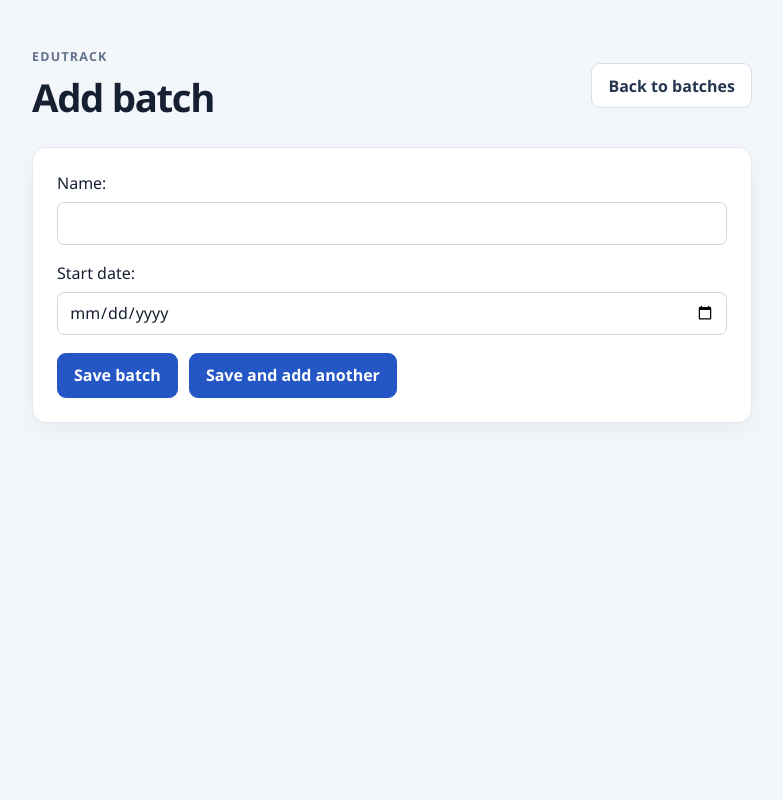
After one commit to vijisujisri2909-afk/Edu-sms-tracker, a Django app: page /batches/add/ in a window 1280 px wide. The commit adds this page. Shown: the whole page, without its empty margins (248-1031 px from the left). Run offline with Django 5.2, Linux system fonts and the light colour scheme.

Commit message:
Add batch creation page

```diff
--- a/sms/forms.py
+++ b/sms/forms.py
@@ -1,5 +1,14 @@
 from django import forms
-from .models import Attendance, Student
+from .models import Attendance, Batch, Student
+
+
+class BatchForm(forms.ModelForm):
+    class Meta:
+        model = Batch
+        fields = ['name', 'start_date']
+        widgets = {
+            'start_date': forms.DateInput(attrs={'type': 'date'}),
+        }
 
 
 class StudentForm(forms.ModelForm):
--- /dev/null
+++ b/sms/templates/sms/add_batch.html
@@ -0,0 +1,34 @@
+{% load static %}
+<!doctype html>
+<html lang="en">
+<head>
+    <meta charset="utf-8">
+    <meta name="viewport" content="width=device-width, initial-scale=1">
+    <title>Add batch</title>
+    <link rel="stylesheet" href="{% static 'sms/style.css' %}">
+</head>
+<body>
+    <main class="page page-narrow">
+        <header class="page-header">
+            <div>
+                <p class="eyebrow">EduTrack</p>
+                <h1>Add batch</h1>
+            </div>
+            <a class="button button-secondary" href="{% url 'batch_list' %}">Back to batches</a>
+        </header>
+        {% for message in messages %}
+            <p class="message">{{ message }}</p>
+        {% endfor %}
+        <section class="panel">
+            <form class="student-form" method="post">
+                {% csrf_token %}
+                {{ form.as_p }}
+                <div class="actions">
+                    <button type="submit">Save batch</button>
+                    <button type="submit" name="add_another" value="1">Save and add another</button>
+                </div>
+            </form>
+        </section>
+    </main>
+</body>
+</html>
--- a/sms/templates/sms/batch_list.html
+++ b/sms/templates/sms/batch_list.html
@@ -14,7 +14,10 @@
                 <p class="eyebrow">EduTrack</p>
                 <h1>Batches</h1>
             </div>
-            <a class="button button-secondary" href="{% url 'student_list' %}">View students</a>
+            <nav class="actions">
+                <a class="button" href="{% url 'add_batch' %}">Add batch</a>
+                <a class="button button-secondary" href="{% url 'student_list' %}">View students</a>
+            </nav>
         </header>
         {% for message in messages %}
             <p class="message">{{ message }}</p>
--- a/sms/urls.py
+++ b/sms/urls.py
@@ -6,6 +6,7 @@ urlpatterns = [
     path('', views.student_list, name='student_list'),
     path('register/', views.register_student, name='register_student'),
     path('batches/', views.batch_list, name='batch_list'),
+    path('batches/add/', views.add_batch, name='add_batch'),
     path(
         'batches/<int:batch_id>/attendance/',
         views.take_attendance,
--- a/sms/views.py
+++ b/sms/views.py
@@ -2,7 +2,7 @@ from django.contrib import messages
 from django.db import IntegrityError, transaction
 from django.shortcuts import get_object_or_404, redirect, render
 from django.utils import timezone
-from .forms import AttendanceForm, StudentForm
+from .forms import AttendanceForm, BatchForm, StudentForm
 from .models import Attendance, Batch, Student
 
 
@@ -29,6 +29,21 @@ def student_list(request):
 def batch_list(request):
     batches = Batch.objects.order_by('name')
     return render(request, 'sms/batch_list.html', {'batches': batches})
+
+
+def add_batch(request):
+    if request.method == 'POST':
+        form = BatchForm(request.POST)
+        if form.is_valid():
+            form.save()
+            messages.success(request, 'Batch added successfully.')
+            if 'add_another' in request.POST:
+                return redirect('add_batch')
+            return redirect('batch_list')
+    else:
+        form = BatchForm()
+
+    return render(request, 'sms/add_batch.html', {'form': form})
 
 
 def take_attendance(request, batch_id):
```
